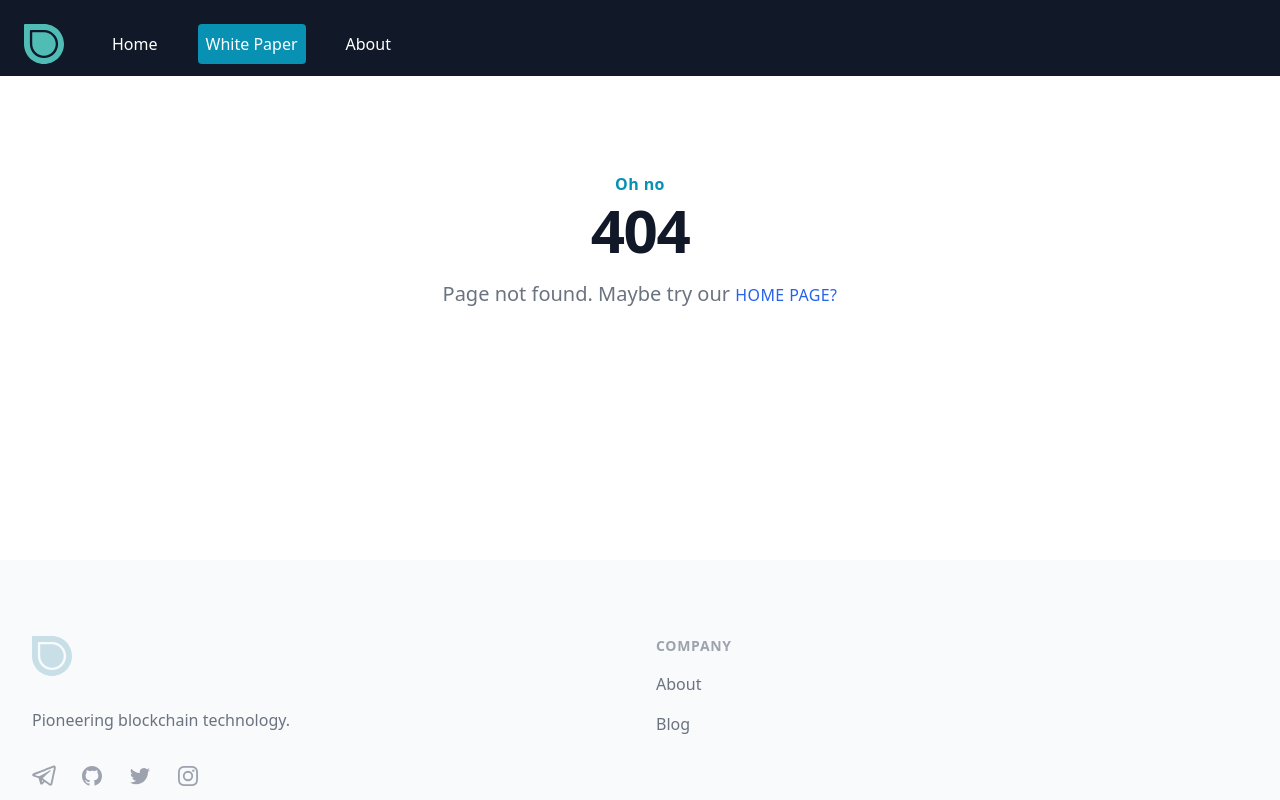
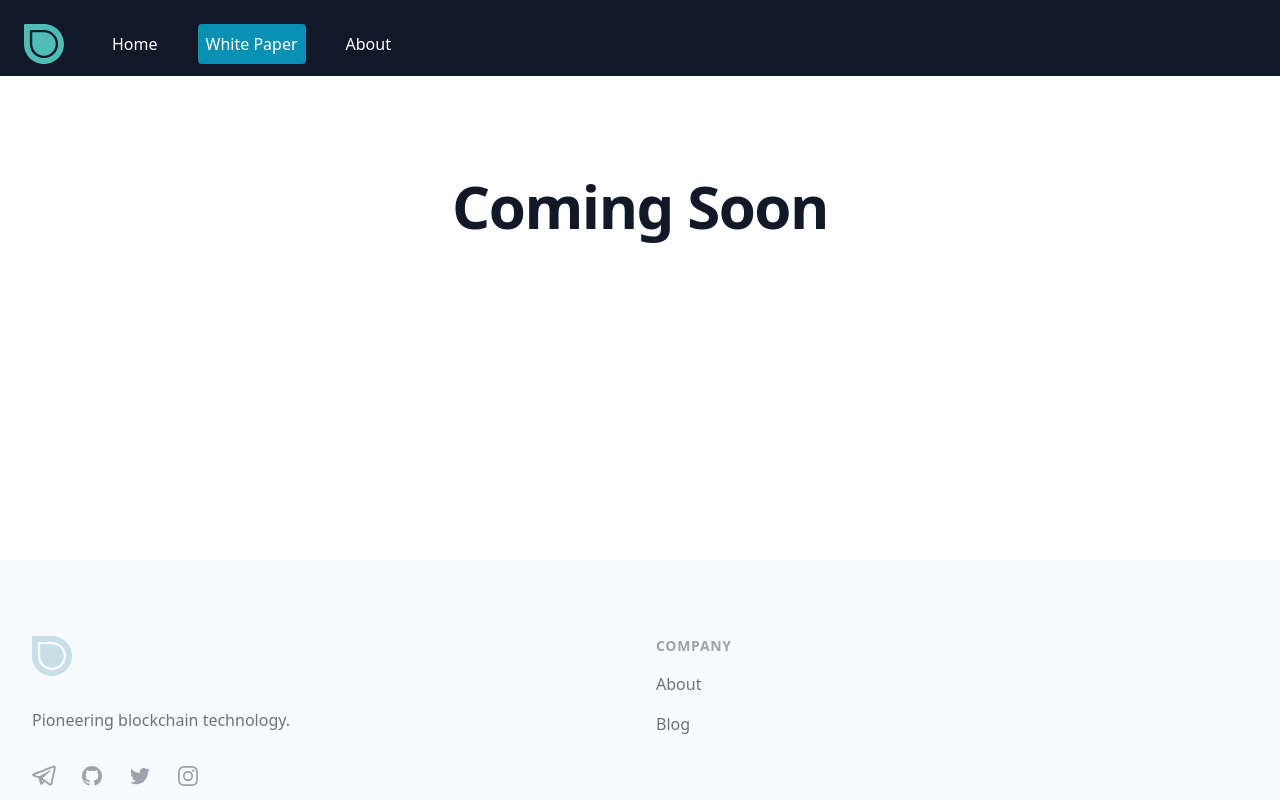
Before and after one commit to liquidum-network/liquidum-org, a React (Create React App) app: page /whitepaper in a window 1280 px wide. Before the commit this address had no page. Built offline with nearby package versions, Linux system fonts and the light colour scheme.

Commit message:
added whitepaper placeholder

```diff
--- a/src/app/App.tsx
+++ b/src/app/App.tsx
@@ -6,6 +6,7 @@
 import NoMatch from 'src/components/NoMatch';
 import FAQ from 'src/components/FAQ';
 import AboutUs from 'src/components/AboutUs';
+import WhitePaper from 'src/components/WhitePaper';
 import {
   Route,
   Switch,
@@ -51,6 +52,9 @@
             <Route path="/about">
               <AboutUs />
             </Route>
+            <Route path="/whitepaper">
+              <WhitePaper />
+            </Route>
             <Route exact path="/">
               <Home />
             </Route>
--- /dev/null
+++ b/src/components/WhitePaper/index.tsx
@@ -0,0 +1,22 @@
+import React from 'react';
+
+
+const WhitePaper: React.FC = () => {
+  return (
+    <div className="bg-white">
+      <div className="max-w-7xl mx-auto py-16 px-4 sm:py-24 sm:px-6 lg:px-8">
+        <div className="text-center">
+          {/* <h2 className="text-base font-semibold text-cyan-600 tracking-wide uppercase">Pricing</h2> */}
+          <p className="mt-1 text-4xl font-extrabold text-gray-900 sm:text-5xl sm:tracking-tight lg:text-6xl">
+						Coming Soon
+          </p>
+          {/* <p className="max-w-xl mt-5 mx-auto text-xl text-gray-500">
+						Coming soon.
+          </p> */}
+        </div>
+      </div>
+    </div>
+  );
+};
+
+export default WhitePaper;
```
